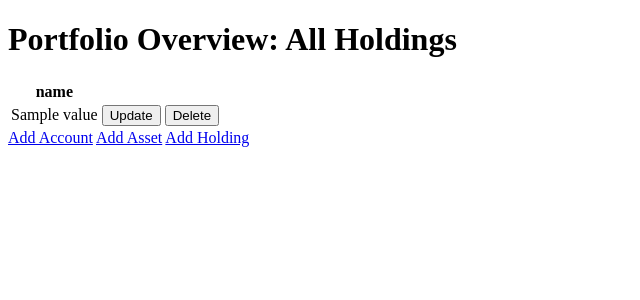
After one commit to shiehm/portfolio_app, a Flask app: template templates/holdings.html in a window 1280 px wide. The commit adds this page. Shown: the top 300 px of the page, without its empty margins (0-640 px from the left). Run offline with Flask 3, Linux system fonts and the light colour scheme; the template is opened without the code that fills it: most values are stand-ins (such as "Sample title", 1, 10 or a date in 2020); data that the repository does not hold is empty; some libraries are stand-ins or nearby versions.

Commit message:
added delete and update

```diff
--- a/app.py
+++ b/app.py
@@ -1,3 +1,4 @@
+import json
 import os
 import secrets
 from portfolio.database_persistence import DatabasePersistence
@@ -15,6 +16,7 @@ from flask import (
 from werkzeug.exceptions import NotFound
 
 app = Flask(__name__)
+app.config["TEMPLATES_AUTO_RELOAD"] = True
 app.secret_key = secrets.token_hex(32)
 
 @app.before_request
@@ -23,12 +25,12 @@ def load_data():
 
 @app.route('/')
 def index():
-    return redirect(url_for('get_holdings'))
+    return render_template('layout.html')
 
 @app.route('/holdings')
 def get_holdings():
     lists = g.storage.all_holdings()
-    return render_template('layout.html', lists=lists)
+    return render_template('holdings.html', lists=lists)
 
 @app.route('/accounts')
 def get_accounts():
@@ -60,18 +62,48 @@ def create_account():
 
 @app.route('/assets/new')
 def add_asset():
-    return render_template('new_asset.html')
+    accounts = g.storage.all_accounts()
+    return render_template('new_asset.html', accounts = accounts)
 
 @app.route('/assets', methods=['POST'])
 def create_asset():
+    print("FORM DATA:", request.form.to_dict(flat=False))
     asset_ticker = request.form['asset_ticker']
     asset_name = request.form['asset_name'].strip()
     asset_category = request.form['asset_category']
-    asset_price = request.form['asset_price']
+    current_price = request.form.get('current_price', 0)
 
-    g.storage.add_asset(asset_ticker, asset_name, asset_category, asset_price)
+    g.storage.add_asset(asset_ticker, asset_name, asset_category, current_price)
     flash("The asset has been added.", "success")
     return redirect(url_for('get_assets'))
+
+@app.route('/holdings/new')
+def add_holding():
+    accounts = g.storage.all_accounts()
+    assets = g.storage.all_assets()
+    return render_template('new_holding.html', accounts=accounts, assets=assets)
+
+@app.route('/holdings', methods=['POST'])
+def create_holding():
+    account_id = json.loads(request.form['account_id'])
+    asset_id = json.loads(request.form['asset_id'])
+    shares = request.form['shares']
+
+    g.storage.add_holding(account_id, asset_id, shares)
+    flash("The holding has been added.", "success")
+    return redirect(url_for('get_holdings'))
+
+@app.route("/holdings/delete", methods=["POST"])
+def delete_holding():
+    asset_id = request.form.get('asset_id', 0)
+    account_id = request.form.get('account_id', 0)
+    g.storage.delete_holding(asset_id, account_id)
+    flash("The holding has been deleted.", "success")
+    return redirect(url_for('get_holdings'))
+
+@app.route("/holdings/update")
+def update_holding(asset_id, account_id):
+    return redirect(url_for('get_holdings'))
 
 if __name__ == "__main__":
     if os.environ.get('FLASK_ENV') == 'production':
--- a/portfolio/database_persistence.py
+++ b/portfolio/database_persistence.py
@@ -80,7 +80,9 @@ class DatabasePersistence:
                 assets.category,
                 assets.current_price,
                 holdings.shares,
-                (assets.current_price * holdings.shares) AS market_value
+                (assets.current_price * holdings.shares) AS market_value,
+                assets.id AS asset_id,
+                accounts.id AS account_id
             FROM accounts
             JOIN holdings on accounts.id = holdings.account_id
             JOIN assets ON assets.id = holdings.asset_id
@@ -95,7 +97,7 @@ class DatabasePersistence:
         return holdings
 
     def all_accounts(self):
-        query = 'SELECT account_name, account_type FROM accounts'
+        query = 'SELECT * FROM accounts'
         logger.info('Executing query: %s', query)
         with self._database_connect() as connection:
             with connection.cursor(cursor_factory=DictCursor) as cursor:
@@ -106,13 +108,7 @@ class DatabasePersistence:
         return accounts
 
     def all_assets(self):
-        query = '''
-            SELECT
-                ticker,
-                name,
-                category,
-                current_price
-            FROM assets'''
+        query = 'SELECT * FROM assets'
         logger.info('Executing query: %s', query)
         with self._database_connect() as connection:
             with connection.cursor(cursor_factory=DictCursor) as cursor:
@@ -136,19 +132,33 @@ class DatabasePersistence:
             with connection.cursor() as cursor:
                 cursor.execute(query, (account_name, account_type))
 
-    def add_asset(self, ticker, name, category, price):
+    def add_asset(self, ticker, name, category, current_price):
         query = '''
-            INSERT INTO assets (ticker, name, category, price)
+            INSERT INTO assets (ticker, name, category, current_price)
             VALUES (%s, %s, %s, %s)
         '''
         logger.info('''Executing query: %s
-            with ticker: %s, name: %s, category: %s, price: %s
-            ''', ticker, name, category, price
+            with ticker: %s, name: %s, category: %s, current_price: %s
+            ''', ticker, name, category, current_price
             )
 
         with self._database_connect() as connection:
             with connection.cursor() as cursor:
                 cursor.execute(query, (ticker, name, category, current_price))
+
+    def add_holding(self, account_id, asset_id, shares):
+        query = '''
+            INSERT INTO holdings (account_id, asset_id, shares)
+            VALUES (%s, %s, %s)
+        '''
+        logger.info('''Executing query: %s
+            with account_id: %s, asset_id: %s, shares: %s
+            ''', account_id, asset_id, shares
+            )
+
+        with self._database_connect() as connection:
+            with connection.cursor() as cursor:
+                cursor.execute(query, (account_id, asset_id, shares))
 
     def account_holdings(self, account_id):
         query = '''
@@ -174,3 +184,38 @@ class DatabasePersistence:
 
         account_holdings = [dict(lst) for lst in results]
         return account_holdings
+
+    def delete_holding(self, asset_id, account_id):
+        query = 'DELETE FROM holdings WHERE asset_id = %s AND account_id = %s'
+        logger.info('Executing query: %s with asset_id: %s and account_id: %s', query, asset_id, account_id)
+        with self._database_connect() as connection:
+            with connection.cursor() as cursor:
+                cursor.execute(query, (asset_id, account_id))
+
+    def update_holding(self, asset_id, account_id, shares):
+        query = 'UPDATE holdings SET shares = %s WHERE asset_id = %s and account_id = %s'
+        logger.info('Executing query: %s with shares = %s, asset_id: %s, account_id: %s', query, shares, asset_id, account_id)
+        with self._database_connect() as connection:
+            with connection.cursor() as cursor:
+                cursor.execute(query, (shares, asset_id, account_id))
+
+    def delete_asset(self, asset_id):
+        query = 'DELETE FROM assets WHERE asset_id = %s'
+        logger.info('Executing query: %s with asset_id = %s', query, asset_id)
+        with self._database_connect() as connection:
+            with connection.cursor() as cursor:
+                cursor.execute(query, (asset_id,))
+
+    def update_asset(self, asset_id, current_price):
+        query = 'UPDATE assets SET current_price = %s WHERE asset_id = %s'
+        logger.info('Executing query: %s with current_price = %s and asset_id = %s', query, current_price, asset_id)
+        with self._database_connect() as connection:
+            with connection.cursor() as cursor:
+                cursor.execute(query, (current_price, asset_id))
+
+    def delete_account(self, account_id):
+        query = 'DELETE FROM accounts WHERE account_id = %s'
+        logger.info('Executing query: %s with account_id = %s')
+        with self._database_connect() as connection:
+            with connection.cursor() as cursor:
+                cursor.execute(query, (asset_id,))
--- /dev/null
+++ b/templates/holdings.html
@@ -0,0 +1,43 @@
+{% extends 'layout.html' %}
+
+{% block content %}
+    <header>
+        <h1>Portfolio Overview: All Holdings</h1>
+    </header>
+    <table class="holdings">
+        <thead>
+            <tr>
+                {% for key in lists[0].keys() if key not in ('asset_id', 'account_id') %}
+                    <th>{{ key }}</th>
+                {% endfor %}
+            </tr>
+        </thead>
+        <tbody>
+            {% for lst in lists %}
+            <tr>
+                {% for key, value in lst.items() if key not in ('asset_id', 'account_id') %}
+                    <td>{{ value }}</td>
+                {% endfor %}
+                <td>
+                    <form method="post" action="{{ url_for('update_holding', asset_id=lst.asset_id, account_id=lst.account_id) }}">
+                        <button type="submit" class="update">Update</button>
+                    </form>
+                </td>
+                <td>
+                    <form method="post" action="{{ url_for('delete_holding') }}">
+                        <input type="hidden" name="asset_id" value="{{ lst.asset_id }}">
+                        <input type="hidden" name="account_id" value="{{ lst.account_id }}">
+                        <button type="submit" class="delete">Delete</button>
+                    </form>
+                </td>
+            </tr>
+            {% endfor %}
+        </tbody>
+    </table>
+{% endblock %}
+
+{% block links %}
+    <a class="add" href="{{ url_for('add_account') }}">Add Account</a>
+    <a class="add" href="{{ url_for('add_asset') }}">Add Asset</a>
+    <a class="add" href="{{ url_for('add_holding') }}">Add Holding</a>
+{% endblock %}
--- a/templates/layout.html
+++ b/templates/layout.html
@@ -6,27 +6,10 @@
   </head>
 </html>
 <body>
-    <header>
-        <h1>Portfolio Overview</h1>
-    </header>
-    <table class="holdings">
-        <thead>
-            <tr>
-                {% for key in lists[0].keys() %}
-                    <th>{{ key }}</th>
-                {% endfor %}
-            </tr>
-        </thead>
-        <tbody>
-            {% for lst in lists %}
-            <tr>
-                {% for key, value in lst.items() %}
-                    <td>{{ value }}</td>
-                {% endfor %}
-            </tr>
-            {% endfor %}
-        </tbody>
-    </table>
-    <a class="add" href="{{ url_for('add_account') }}">Add Account</a>
-    <a class="add" href="{{ url_for('add_asset') }}">Add Asset</a>
+    {% block content %}
+    {% endblock %}
+
+    {% block links %}
+        <a href="{{ url_for('get_holdings') }}">See Holdings</a>
+    {% endblock %}
 </body>
--- a/templates/new_account.html
+++ b/templates/new_account.html
@@ -17,6 +17,7 @@
             <option>401K</option>
             <option>Crypto</option>
             <option>Other</option>
+        </select>
     </dd>
 </dl>
 <fieldset>
```
Also changed, not shown: templates/edit_asset.html (added, +27 -0 lines), templates/new_asset.html (+10 -21 lines), templates/new_holding.html (added, +30 -0 lines).
